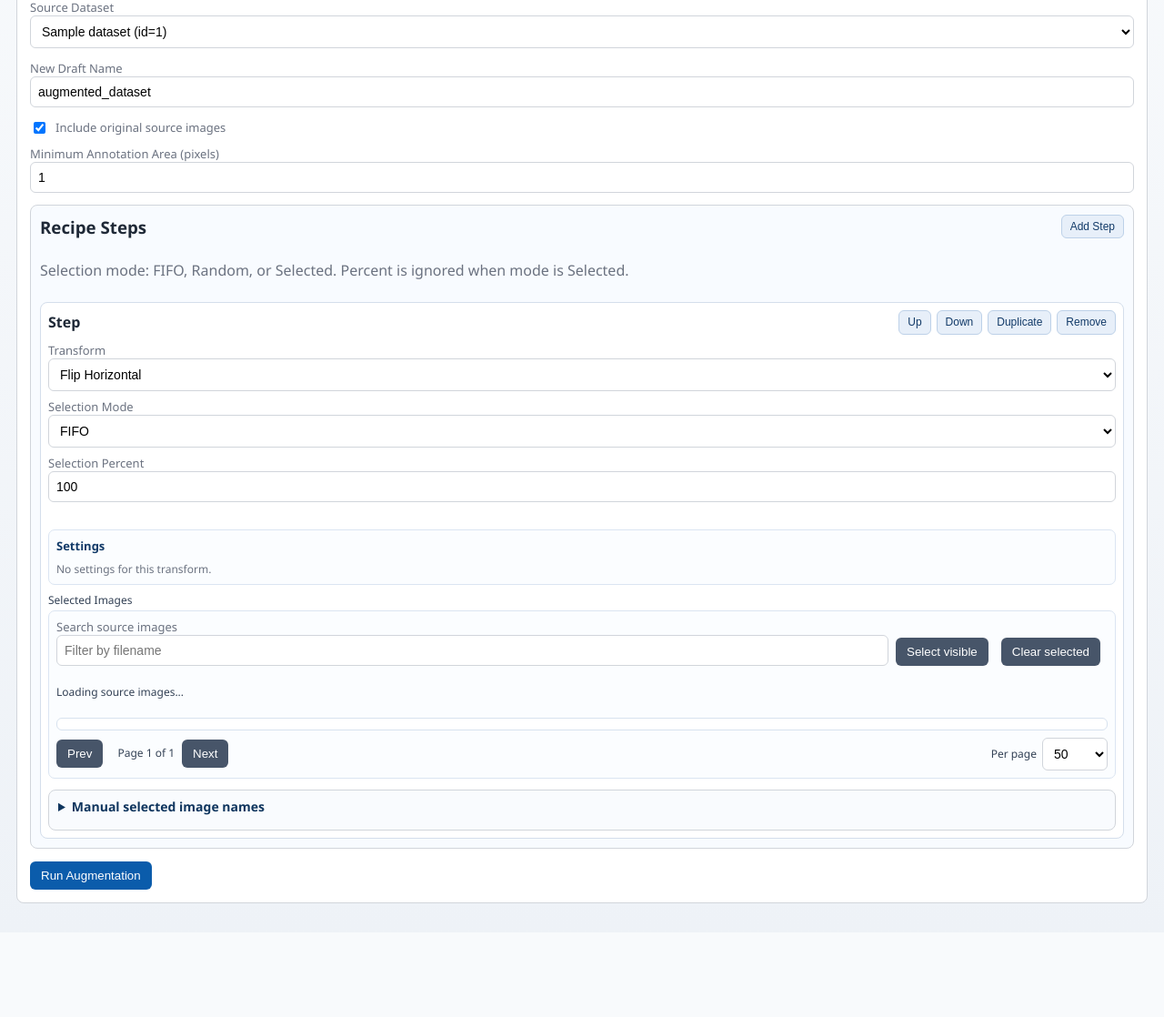
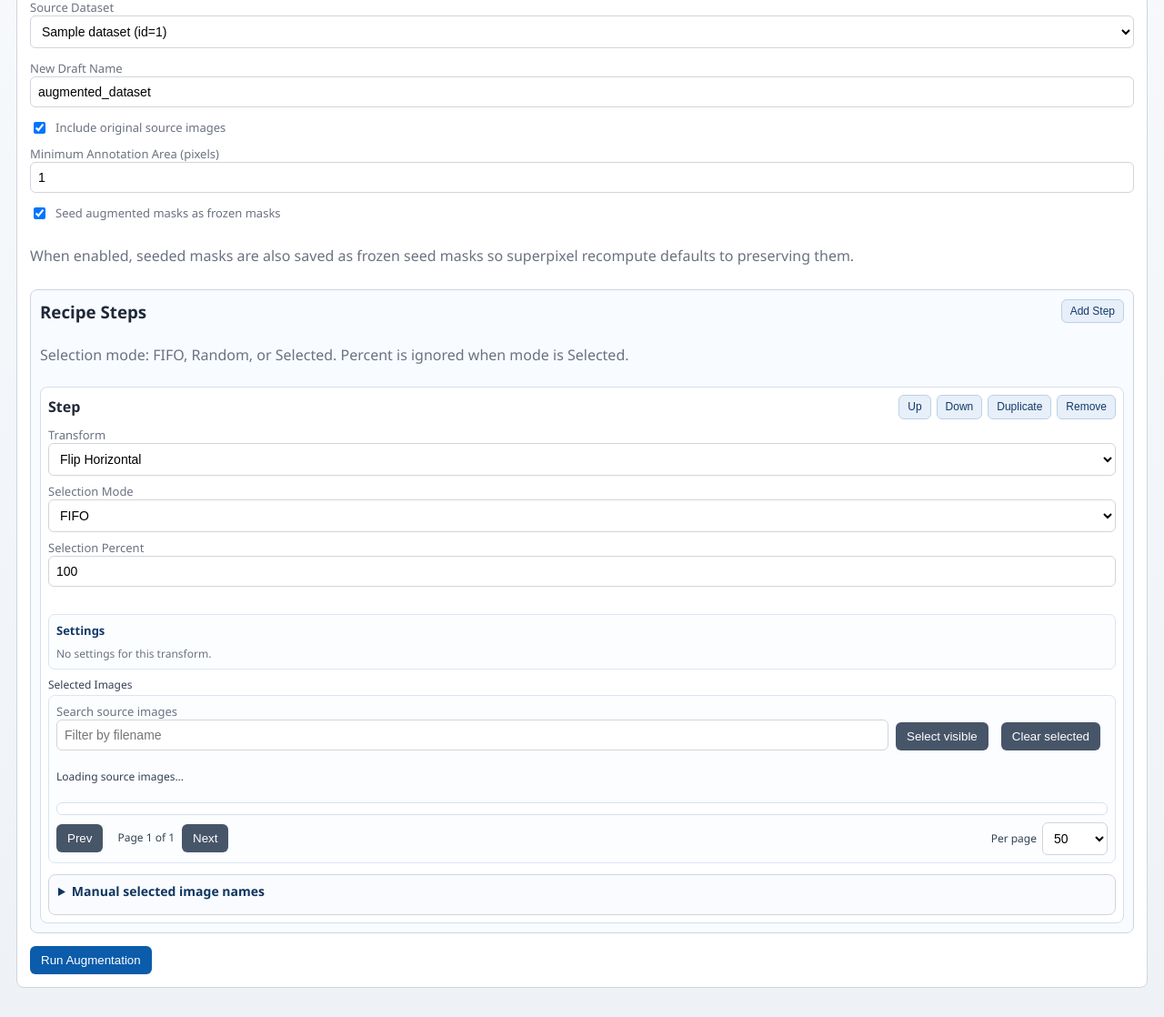
Before and after one commit to tauribe2389/Random-Forest-Segmentation, a Flask app: template app/templates/augment_new.html in a window 1280 px wide. Shown: the part 225-1343 px from the top of the page at 91% size. Before the commit the page ends 1218 px from the top, so only its background shows below. Run offline with Flask 2, Linux system fonts and the light colour scheme; the template is opened without the code that fills it: most values are stand-ins (such as "Sample title", 1, 10 or a date in 2020); data that the repository does not hold is empty; some libraries are stand-ins or nearby versions.

Commit message:
Several bug fixes in the dataset page and labeler

```diff
--- a/app/routes.py
+++ b/app/routes.py
@@ -47,6 +47,7 @@ from .services.labeling.class_schema import normalize_class_schema, parse_class_
 from .services.labeling.coco_export import export_coco_annotations
 from .services.labeling.image_io import (
     ensure_dir,
+    frozen_mask_filename_for_class_id,
     list_images,
     load_image_size,
     mask_filename_for_class_id,
@@ -760,20 +761,22 @@ def _seed_masks_from_coco_annotations(
     images_dir: Path,
     masks_dir: Path,
     parsed_categories: list[dict[str, Any]],
-) -> tuple[int, list[str]]:
+    seed_frozen_masks: bool = False,
+) -> tuple[int, int, list[str]]:
     image_rows = list(coco_payload.get("images", []))
     if not image_rows or not parsed_categories:
-        return 0, []
+        return 0, 0, []
 
     class_names: list[str] = [str(item.get("name", "")).strip() for item in parsed_categories]
     if not any(class_names):
-        return 0, []
+        return 0, 0, []
     class_names = [name if name else f"class_{idx + 1}" for idx, name in enumerate(class_names)]
 
     category_to_class = category_id_to_class_index(parsed_categories)
     annotations_map = annotations_by_image(coco_payload)
     warnings: list[str] = []
     saved_masks = 0
+    saved_frozen_masks = 0
 
     for image_row in image_rows:
         try:
@@ -819,8 +822,12 @@ def _seed_masks_from_coco_annotations(
             output_path = masks_dir / mask_filename_for_class_id(stem, class_index)
             save_binary_mask(mask_bool, output_path)
             saved_masks += 1
-
-    return saved_masks, warnings
+            if seed_frozen_masks:
+                frozen_path = masks_dir / frozen_mask_filename_for_class_id(stem, class_index)
+                save_binary_mask(mask_bool, frozen_path)
+                saved_frozen_masks += 1
+
+    return saved_masks, saved_frozen_masks, warnings
 
 
 def _is_truthy(value: Any) -> bool:
@@ -2168,7 +2175,9 @@ def augment_new(workspace_id: int | None = None) -> str:
     draft_dataset_id: int | None = None
     draft_project: dict[str, Any] | None = None
     seeded_mask_files = 0
+    seeded_frozen_mask_files = 0
     seed_warnings: list[str] = []
+    freeze_seed_masks = _is_truthy(request.form.get("freeze_seed_masks"))
     try:
         augmented_coco = load_coco(Path(result.coco_json_path))
         parsed_categories = parse_categories(augmented_coco)
@@ -2188,11 +2197,12 @@ def augment_new(workspace_id: int | None = None) -> str:
         source_annotations_copy = draft_coco_dir / "source_augmented_annotations.json"
         shutil.copy2(Path(result.coco_json_path).resolve(), source_annotations_copy)
 
-        seeded_mask_files, seed_warnings = _seed_masks_from_coco_annotations(
+        seeded_mask_files, seeded_frozen_mask_files, seed_warnings = _seed_masks_from_coco_annotations(
             coco_payload=augmented_coco,
             images_dir=draft_images_dir,
             masks_dir=draft_masks_dir,
             parsed_categories=parsed_categories,
+            seed_frozen_masks=freeze_seed_masks,
         )
 
         draft_dataset_id = storage.create_workspace_dataset(
@@ -2244,6 +2254,8 @@ def augment_new(workspace_id: int | None = None) -> str:
         logs=logs,
         draft_dataset=draft_project,
         seeded_mask_files=seeded_mask_files,
+        seeded_frozen_mask_files=seeded_frozen_mask_files,
+        freeze_seed_masks=freeze_seed_masks,
         seed_warnings=seed_warnings,
     )
 
--- a/app/static/style.css
+++ b/app/static/style.css
@@ -565,7 +565,7 @@ th.is-sorted-desc::after {
 
 .dataset-draft-grid .collection-thumb-card {
   display: grid;
-  grid-template-rows: auto auto 1fr;
+  grid-template-rows: auto auto auto;
 }
 
 .draft-select-control,
@@ -2701,11 +2701,20 @@ pre {
   align-items: start;
 }
 
+.labeler-layout > * {
+  min-width: 0;
+}
+
 .labeler-tools-card {
   position: sticky;
   top: 10px;
   display: grid;
   gap: 10px;
+  min-width: 0;
+}
+
+.labeler-tools-card button {
+  margin-right: 0;
 }
 
 .labeler-tools-card p {
@@ -2717,7 +2726,23 @@ pre {
 }
 
 .labeler-image-name code {
+  display: block;
+  max-width: 100%;
   font-size: 14px;
+  overflow-wrap: anywhere;
+  word-break: break-word;
+}
+
+.labeler-tools-card .checkbox {
+  display: flex;
+  align-items: flex-start;
+  gap: 8px;
+}
+
+.labeler-tools-card .checkbox input {
+  margin-top: 2px;
+  width: auto;
+  flex: 0 0 auto;
 }
 
 .labeler-nav-row {
--- a/app/templates/augment_new.html
+++ b/app/templates/augment_new.html
@@ -42,6 +42,12 @@
         Minimum Annotation Area (pixels)
         <input type="number" name="min_area" min="1" value="{{ request.form.get('min_area', '1') }}">
       </label>
+
+      <label class="inline-option-row">
+        <input type="checkbox" name="freeze_seed_masks" {% if request.method != 'POST' or request.form.get('freeze_seed_masks') %}checked{% endif %}>
+        Seed augmented masks as frozen masks
+      </label>
+      <p class="muted">When enabled, seeded masks are also saved as frozen seed masks so superpixel recompute defaults to preserving them.</p>
 
       <section class="augment-recipe-panel" aria-labelledby="recipe-heading">
         <div class="augment-recipe-head">
--- a/app/templates/augment_result.html
+++ b/app/templates/augment_result.html
@@ -12,6 +12,8 @@
       <tr><th>Image Count</th><td>{{ result.image_count }}</td></tr>
       <tr><th>Annotation Count</th><td>{{ result.annotation_count }}</td></tr>
       <tr><th>Seeded Mask Files</th><td>{{ seeded_mask_files }}</td></tr>
+      <tr><th>Frozen Seed Mask Files</th><td>{{ seeded_frozen_mask_files }}</td></tr>
+      <tr><th>Freeze Seed Option</th><td>{{ "Enabled" if freeze_seed_masks else "Disabled" }}</td></tr>
       {% if draft_dataset %}
         <tr>
           <th>Draft Dataset</th>
```
Also changed, not shown: tests/test_augmentation_mask_seeding.py (added, +107 -0 lines).
